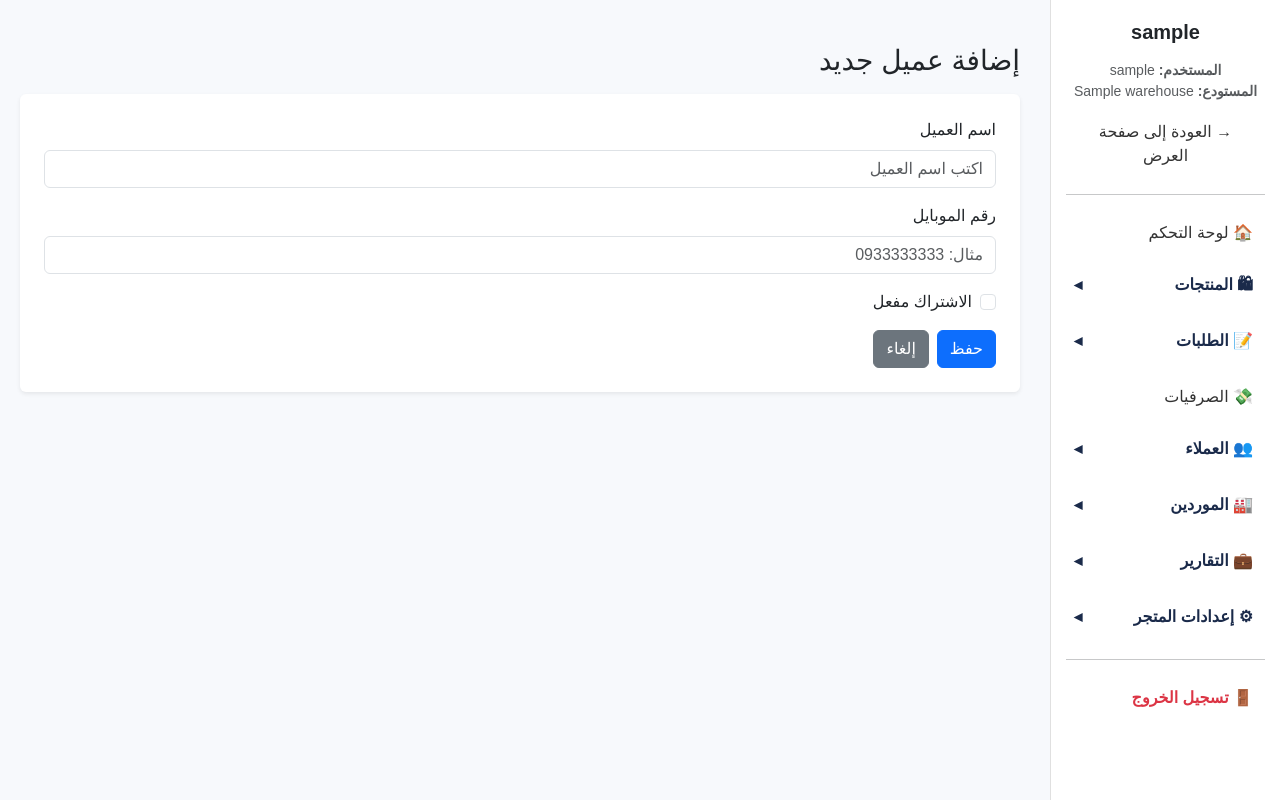
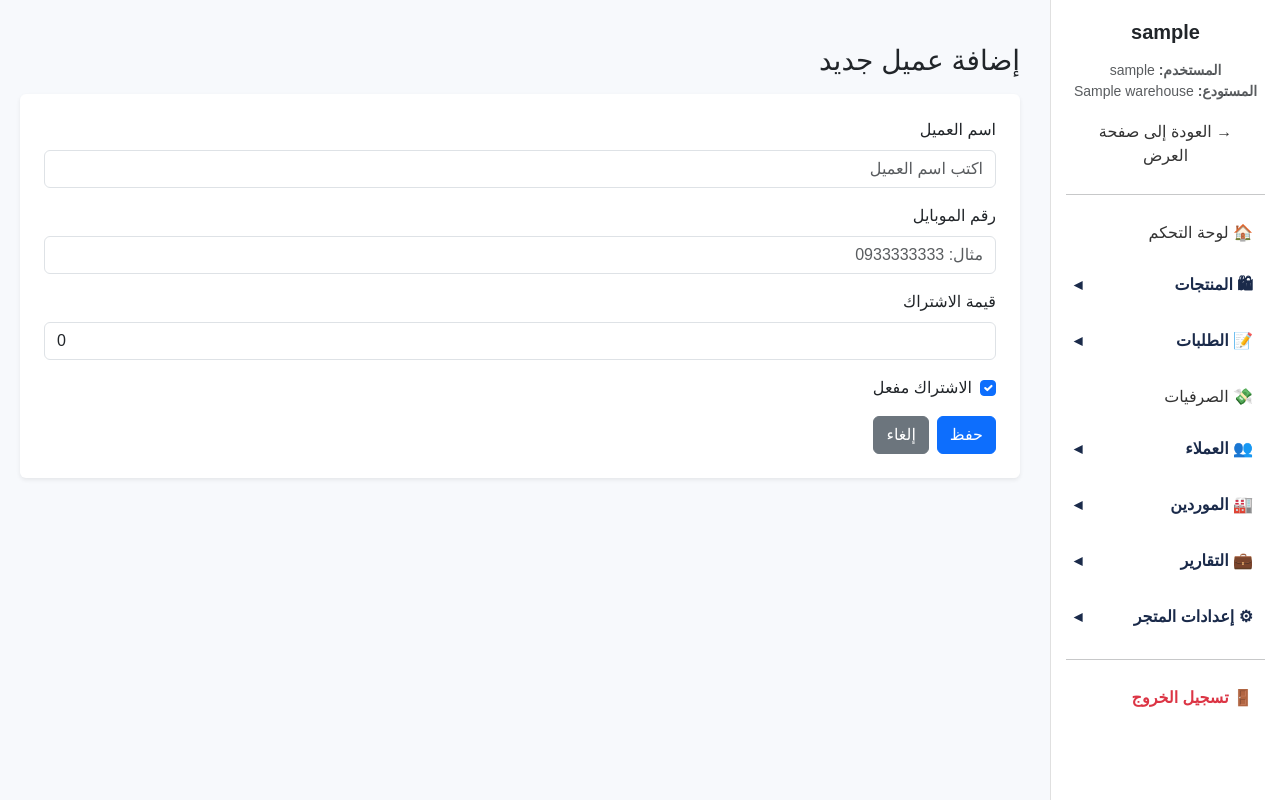
Before and after one commit to bassamhmod-rgb/amazon2, a Django app: a page that uses dashboard/templates/dashboard/customer_create.html in a window 1280 px wide. Run offline with Django 4.2, Linux system fonts and the light colour scheme; a user stored in the database is signed in; tables that the repository leaves empty hold one stand-in row (values such as "Sample post"); parts of the project's set-up code (start-up, migrations or seed data) failed here and were passed over.

Commit message:
Add customer subscription balance fields

```diff
--- a/dashboard/templates/dashboard/customer_create.html
+++ b/dashboard/templates/dashboard/customer_create.html
@@ -116,17 +116,23 @@
         <div class="mb-3">
             <label class="form-label">اسم العميل</label>
             <input type="text" name="name" class="form-control"
-                   placeholder="اكتب اسم العميل" required>
+                   placeholder="اكتب اسم العميل" value="{{ form_data.name }}" required>
         </div>
 
         <div class="mb-3">
             <label class="form-label">رقم الموبايل</label>
             <input type="text" name="phone" class="form-control"
-                   placeholder="مثال: 0933333333" required>
+                   placeholder="مثال: 0933333333" value="{{ form_data.phone }}" required>
+        </div>
+
+        <div class="mb-3">
+            <label class="form-label">قيمة الاشتراك</label>
+            <input type="number" name="balance" class="form-control"
+                   min="0" step="0.01" value="{{ form_data.balance|default:'0' }}">
         </div>
 
         <div class="form-check mb-3">
-            <input class="form-check-input" type="checkbox" name="is_subscription_active" id="is_subscription_active">
+            <input class="form-check-input" type="checkbox" name="is_subscription_active" id="is_subscription_active" checked>
             <label class="form-check-label" for="is_subscription_active">الاشتراك مفعل</label>
         </div>
 
--- a/dashboard/templates/dashboard/customer_update.html
+++ b/dashboard/templates/dashboard/customer_update.html
@@ -74,6 +74,12 @@
                     <textarea name="note" class="form-control" rows="3">{{ customer.note|default:'' }}</textarea>
                 </div>
 
+                <div class="mb-3">
+                    <label class="form-label">قيمة الاشتراك</label>
+                    <input type="number" name="balance" class="form-control"
+                           min="0" step="0.01" value="{{ customer.balance }}">
+                </div>
+
                 <div class="form-check mb-3">
                     <input class="form-check-input" type="checkbox" name="is_subscription_active" id="is_subscription_active" {% if customer.is_subscription_active %}checked{% endif %}>
                     <label class="form-check-label" for="is_subscription_active">الاشتراك مفعل</label>
--- a/dashboard/views.py
+++ b/dashboard/views.py
@@ -1847,7 +1847,17 @@ def customer_create(request, store_slug):
     if request.method == "POST":
         name = request.POST.get("name")
         phone = request.POST.get("phone")
+        balance_raw = (request.POST.get("balance") or "0").strip()
         is_subscription_active = request.POST.get("is_subscription_active") == "on"
+
+        try:
+            balance = Decimal(balance_raw.replace(",", "."))
+        except (InvalidOperation, TypeError):
+            messages.error(request, "قيمة الاشتراك غير صالحة.")
+            return render(request, "dashboard/customer_create.html", {
+                "store": store,
+                "form_data": request.POST,
+            })
 
         duplicate_name = Customer.objects.filter(store=store, name=name).exists()
         duplicate_phone = Customer.objects.filter(store=store, phone=phone).exists()
@@ -1865,6 +1875,7 @@ def customer_create(request, store_slug):
             store=store,
             name=name,
             phone=phone,
+            balance=balance,
             is_subscription_active=is_subscription_active
         )
 
@@ -1885,10 +1896,20 @@ def customer_update(request, store_slug, customer_id):
         phone = (request.POST.get("phone") or "").strip()
         address = (request.POST.get("address") or "").strip()
         note = (request.POST.get("note") or "").strip()
+        balance_raw = (request.POST.get("balance") or "0").strip()
         is_subscription_active = request.POST.get("is_subscription_active") == "on"
 
         if not name or not phone:
             messages.error(request, "الاسم ورقم الموبايل مطلوبان.")
+            return render(request, "dashboard/customer_update.html", {
+                "store": store,
+                "customer": customer,
+            })
+
+        try:
+            balance = Decimal(balance_raw.replace(",", "."))
+        except (InvalidOperation, TypeError):
+            messages.error(request, "قيمة الاشتراك غير صالحة.")
             return render(request, "dashboard/customer_update.html", {
                 "store": store,
                 "customer": customer,
@@ -1920,6 +1941,7 @@ def customer_update(request, store_slug, customer_id):
             "phone": phone,
             "address": address,
             "note": note,
+            "balance": balance,
             "is_subscription_active": is_subscription_active,
         }
         if customer.access_id not in (None, 0, ""):
```
